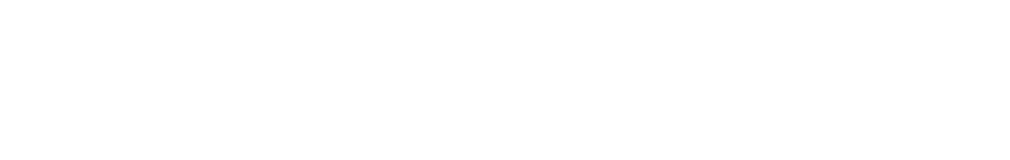
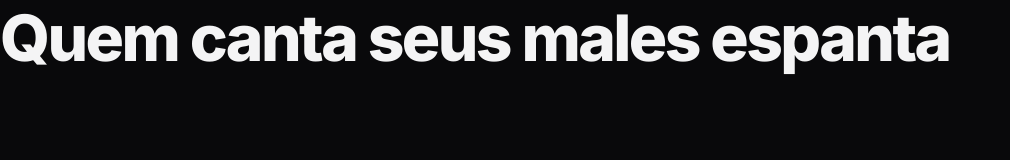
Before and after one commit to lopes-pk/Zingen, a plain HTML site: page index.html in a window 1280 px wide. Shown: the whole page, without its empty margins (0-1010 px from the left). Drawn offline with Linux system fonts and the light colour scheme.

Commit message:
Definindo variaveis css

```diff
--- a/index.html
+++ b/index.html
@@ -1,12 +1,20 @@
 <!DOCTYPE html>
 <html lang="pt-br">
+
 <head>
    <meta charset="UTF-8">
    <meta name="viewport" content="width=device-width, initial-scale=1.0">
+   <link rel="stylesheet" href="./styles/index.css">
+   <link rel="preconnect" href="https://fonts.googleapis.com">
+   <link rel="preconnect" href="https://fonts.gstatic.com" crossorigin>
    <title>Zingen - Karaokê</title>
-   <link rel="stylesheet" href="./styles/index.css">
+   <link
+      href="https://fonts.googleapis.com/css2?family=Inter:ital,opsz,wght@0,14..32,100..900;1,14..32,100..900&display=swap"
+      rel="stylesheet">
 </head>
+
 <body>
+   <h1>Quem canta seus males espanta</h1>
+</body>
 
-</body>
 </html>
--- a/styles/global.css
+++ b/styles/global.css
@@ -0,0 +1,87 @@
+*,
+*::before,
+*::after {
+   box-sizing: border-box;
+}
+
+* {
+   margin: 0;
+   padding: 0;
+   font: inherit;
+
+   -webkit-font-smoothing: antialiased;
+   -moz-osx-font-smoothing: grayscale;
+}
+
+:root {
+   --bg-color: #09090b;
+   --surface-color: #18181B;
+   --stroke-color: #27272A;
+   --text-color-secondary: #A1A1AA;
+   --text-color-primary: #F4F4F5;
+
+   --brand-gradient: #FC4A1A #F7B733;
+   --brand-color-primary: #F7B733;
+   --brand-color-secondary: #FC4A1A;
+
+   --ff-sans: 'Inter', system-ui, sans-serif;
+   --fw-base: 400;
+   --fw-md: 500;
+   --fw-bold: 800;
+
+   --fs-sm: 0.875rem;
+   --fs-base: 1rem;
+   --fs-lg: 1.25rem;
+   --fs-xl: 1.5rem;
+   --fs-2xl: 2.5rem;
+}
+
+html {
+   font-family: var(--ff-sans);
+   font-weight: var(--fw-base);
+   font-size: var(--fs-base);
+   line-height: 1.6;
+   color: var(--text-color-primary);
+}
+
+body {
+   background-color: var(--bg-color);
+}
+
+h1,
+h2,
+h3 {
+   line-height: 1.2;
+   color: var(--text-color-primary);
+   font-weight: var(--fw-bold);
+   letter-spacing: -0.04em;
+}
+
+h1 {
+   font-size: var(--fs-2xl)
+}
+
+h2 {
+   font-size: var(--fs-xl);
+}
+
+h3 {
+   font-size: var(--fs-lg);
+}
+
+a{
+   text-decoration: none;
+   color: inherit;
+}
+
+ul[role="list"]{
+   list-style: none;
+}
+
+@media (width >= 80em) {
+   :root {
+      --fs-lg: 2rem;
+      --fs-xl: 3rem;
+      --fs-2xl: 4rem;
+   }
+}
```
